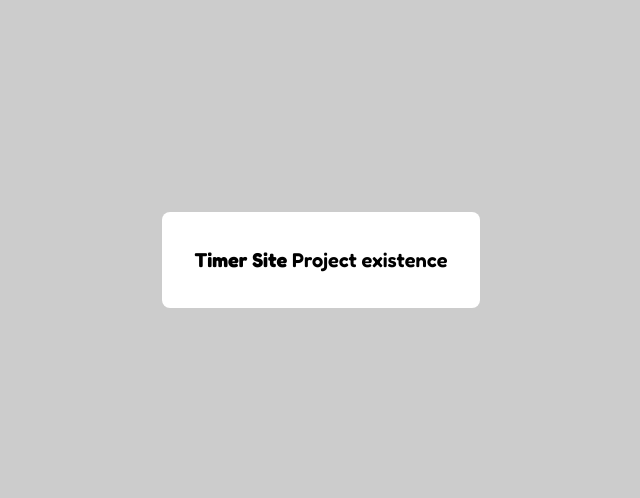
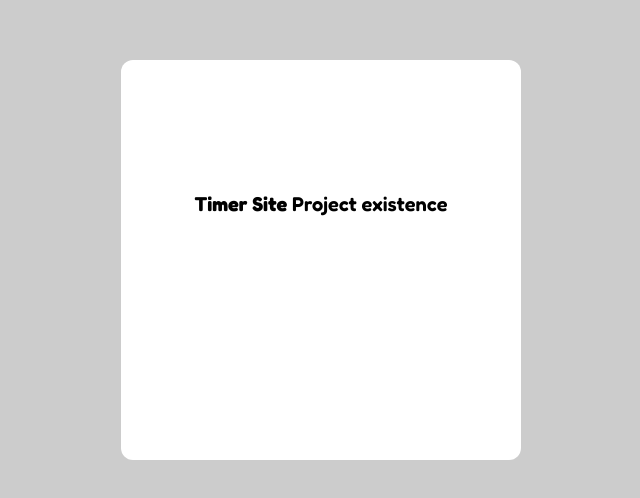
Before and after one commit to Darguima/timerSite, a website: page src/index.html in a window 1280 px wide. Shown: the part 140-638 px from the top of the page, without its empty margins (319-959 px from the left). Drawn offline with Linux system fonts and the light colour scheme.

Commit message:
Showing time and images in a flip card

```diff
--- a/src/index.html
+++ b/src/index.html
@@ -13,10 +13,9 @@
 </head>
 
 <body>
-	<div id="container">
-		<div id="imageContainer"></div>
+	<div id="contentContainer">
 
-		<div id="textContainer" class="element">
+		<div class="face front">
 			<p id="title">
 				<span style="font-weight: 700">Timer Site</span> Project existence
 			</p>
@@ -30,6 +29,10 @@
 				<p class="counterText"></p>
 			</div>
 		</div>
+
+		<div class="face back">
+			<img class="image">
+		</div>
 	</div>
 
 	<script src="./scripts/index.js"></script>
--- a/src/styles/index.css
+++ b/src/styles/index.css
@@ -1,40 +1,64 @@
-html, body {
+:root {
+	--transform-animation-delay: 0.25s;
+}
+
+body {
+	display: flex;
+	justify-content: center;
+	align-items: center;
+
+	height: 100vh;
+	width: 100vw;
+
 	margin: 0;
 	padding: 0;
+
 	font-size: 32px;
+
+	background-color: #ccc;
+	user-select: none;
 }
 
 @media (orientation: landscape), (width < 800px) {
-	html, body {
+	body {
 		font-size: 16px;
 	}
 }
 
-#container {
-	height: 100vh;
-	width: 100vw;
+#contentContainer {
+	width: 400px;
+	height: 400px;
 
-	display: flex;
-	justify-content: center;
-	align-items: center;
+	transform-style: preserve-3d;
+	transition: transform var(--transform-animation-delay) ease;
 }
 
-#textContainer {
-	background-color: #ffffff;
-
-	max-width: 40%;
-
-	padding: 16px 32px;
-	border-radius: 8px;
+.flipped {
+	transform: rotateY(-180deg);
 }
 
-#timerContainer {
-	max-height: 0;
-	transition: max-height 1s ease-out;
-	overflow-y: hidden;
+#contentContainer .face {
+	display: flex;
+	justify-content: space-evenly;
+	align-items: center;
+	flex-direction: column;
+
+	position: absolute;
+
+	width: 100%;
+	height: 100%;
+
+	border-radius: 12px;
+
+	backface-visibility: hidden;
+	background-color: #ffffff;
 }
 
-#title {
+#contentContainer .back {
+	transform: rotateY(-180deg);
+}
+
+.front  #title {
 	font-size: 1.25em;
 	font-family: 'Fredoka', sans-serif;
 	font-weight: 600;
@@ -42,35 +66,20 @@ html, body {
 	text-align: center;
 }
 
-.counterText {
+.front #timerContainer {
+	max-height: 0;
+	transition: max-height 1s ease-out;
+	overflow-y: hidden;
+}
+
+.front #timerContainer .counterText {
 	text-align: center;
 	font-family: 'Fredoka', sans-serif;
 	font-weight: 400;
 }
 
-#imageContainer {
-	z-index: -1;
-	position: fixed;
-
-	background-color: #cccccc;
-	opacity: 1;
-
-	height: 100vh;
-	width: 100vw;
+#contentContainer .back .image {
+	max-width: 90%;
+	max-height: 90%;
+	border-radius: 12px;
 }
-
-.image {
-	position: absolute;
-	max-width: 50vw;
-
-	opacity: 0;
-	transition: opacity 1s;
-
-	border-radius: 8px;
-}
-
-@media  (orientation: landscape), (width > 600px) {
-	.image {
-		max-width: 20vw;
-	}
-}
```
Also changed, not shown: src/scripts/index.ts (+28 -59 lines).
